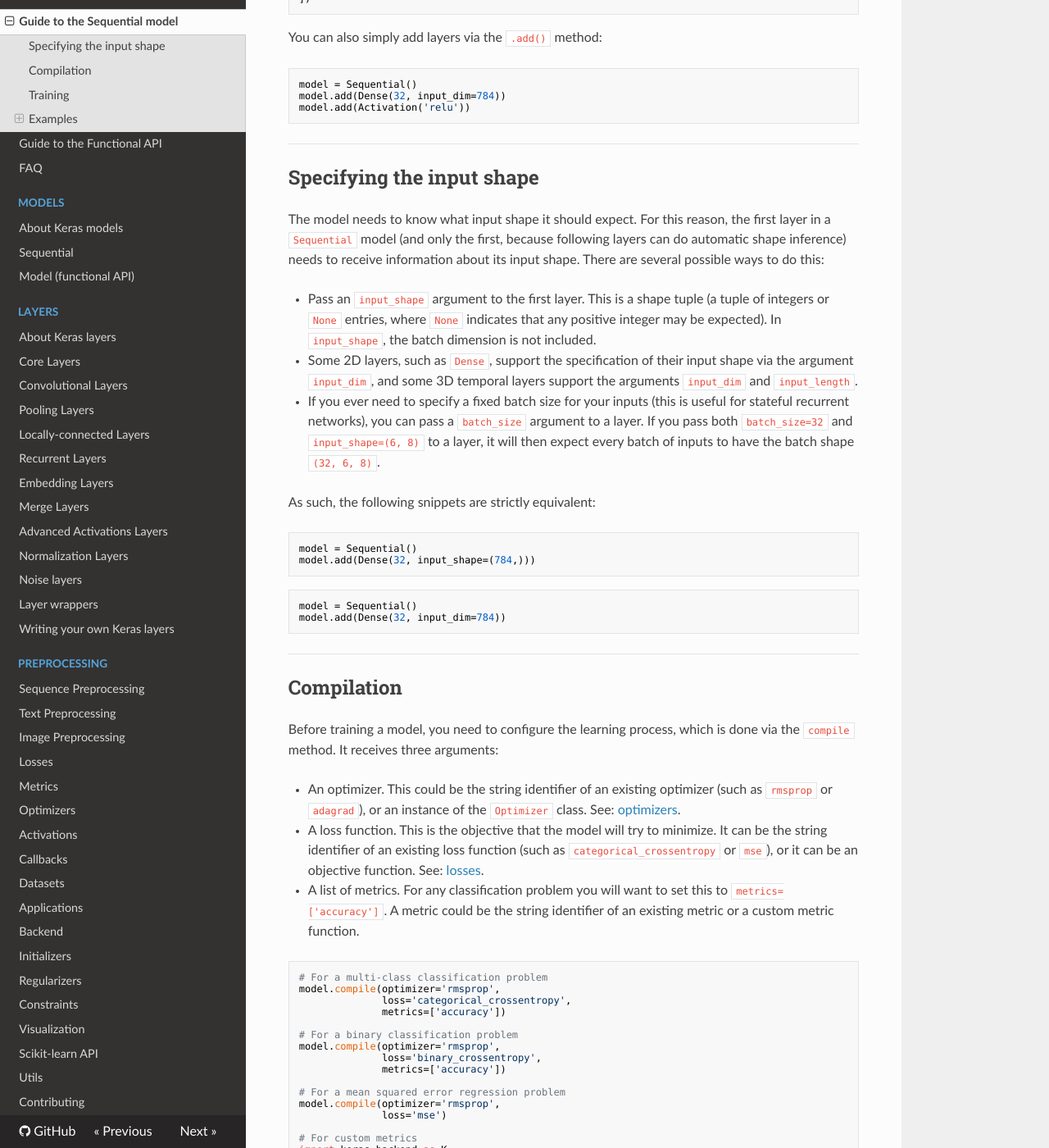
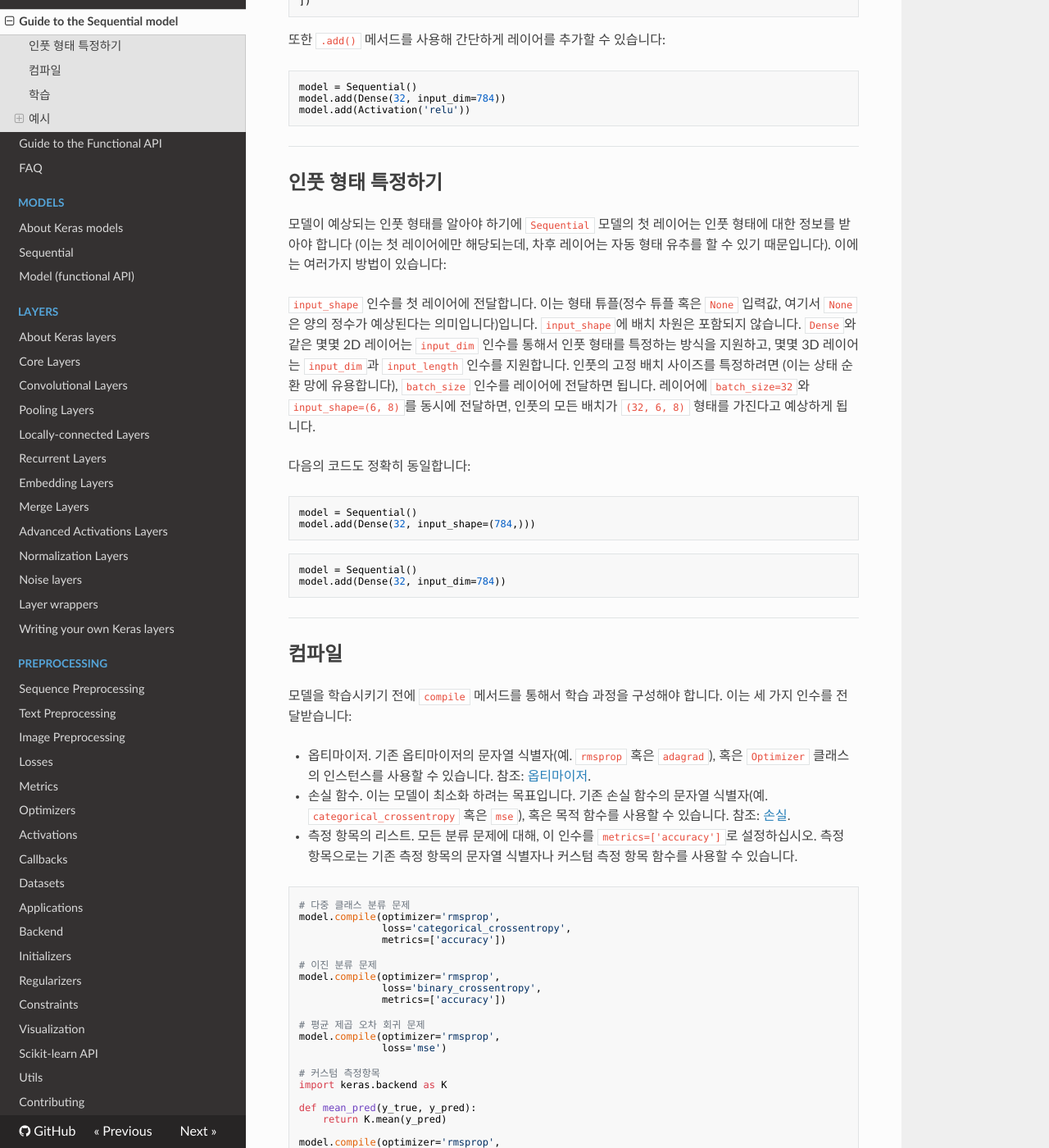
Before and after one commit to keras-team/keras-docs-ko, an MkDocs documentation site: the page built from sources/getting-started/sequential-model-guide.md, in a window 1280 px wide and 1400 px high, scrolled down 392 px. Shown: the whole window at 82% size. Built offline with MkDocs 1.6.1, drawn with Linux system fonts in a browser that asks for light colours; nearby versions of some CDN libraries; some of the changed text lies outside the part shown.

Commit message:
Update sequential-model-guide.md
getting-started/sequential-model-guide.md 번역 완료

````diff
--- a/sources/getting-started/sequential-model-guide.md
+++ b/sources/getting-started/sequential-model-guide.md
@@ -1,8 +1,8 @@
-# Getting started with the Keras Sequential model
+# 케라스 Sequential 모델 시작하기
 
-The `Sequential` model is a linear stack of layers.
+`Sequential` 모델은 레이어를 선형적으로 쌓은 더미입니다.
 
-You can create a `Sequential` model by passing a list of layer instances to the constructor:
+생성자에 레이어 인스턴스 리스트를 전달해서 `Sequential` 모델을 만들 수 있습니다:
 
 ```python
 from keras.models import Sequential
@@ -16,7 +16,7 @@ model = Sequential([
 ])
 ```
 
-You can also simply add layers via the `.add()` method:
+또한 `.add()` 메서드를 사용해 간단하게 레이어를 추가할 수 있습니다:
 
 ```python
 model = Sequential()
@@ -26,15 +26,15 @@ model.add(Activation('relu'))
 
 ----
 
-## Specifying the input shape
+## 인풋 형태 특정하기
 
-The model needs to know what input shape it should expect. For this reason, the first layer in a `Sequential` model (and only the first, because following layers can do automatic shape inference) needs to receive information about its input shape. There are several possible ways to do this:
+모델이 예상되는 인풋 형태를 알아야 하기에 `Sequential` 모델의 첫 레이어는 인풋 형태에 대한 정보를 받아야 합니다 (이는 첫 레이어에만 해당되는데, 차후 레이어는 자동 형태 유추를 할 수 있기 때문입니다). 이에는 여러가지 방법이 있습니다:
 
-- Pass an `input_shape` argument to the first layer. This is a shape tuple (a tuple of integers or `None` entries, where `None` indicates that any positive integer may be expected). In `input_shape`, the batch dimension is not included.
-- Some 2D layers, such as `Dense`, support the specification of their input shape via the argument `input_dim`, and some 3D temporal layers support the arguments `input_dim` and `input_length`.
-- If you ever need to specify a fixed batch size for your inputs (this is useful for stateful recurrent networks), you can pass a `batch_size` argument to a layer. If you pass both `batch_size=32` and `input_shape=(6, 8)` to a layer, it will then expect every batch of inputs to have the batch shape `(32, 6, 8)`.
+`input_shape` 인수를 첫 레이어에 전달합니다. 이는 형태 튜플(정수 튜플 혹은 `None` 입력값, 여기서 `None`은 양의 정수가 예상된다는 의미입니다)입니다. `input_shape`에 배치 차원은 포함되지 않습니다.
+`Dense`와 같은 몇몇 2D 레이어는 `input_dim` 인수를 통해서 인풋 형태를 특정하는 방식을 지원하고, 몇몇 3D 레이어는 `input_dim`과 `input_length` 인수를 지원합니다.
+인풋의 고정 배치 사이즈를 특정하려면 (이는 상태 순환 망에 유용합니다), `batch_size` 인수를 레이어에 전달하면 됩니다. 레이어에 `batch_size=32`와 `input_shape=(6, 8)`를 동시에 전달하면, 인풋의 모든 배치가 `(32, 6, 8)` 형태를 가진다고 예상하게 됩니다.
 
-As such, the following snippets are strictly equivalent:
+다음의 코드도 정확히 동일합니다:
 ```python
 model = Sequential()
 model.add(Dense(32, input_shape=(784,)))
@@ -46,30 +46,30 @@ model.add(Dense(32, input_dim=784))
 
 ----
 
-## Compilation
+## 컴파일
 
-Before training a model, you need to configure the learning process, which is done via the `compile` method. It receives three arguments:
+모델을 학습시키기 전에 `compile` 메서드를 통해서 학습 과정을 구성해야 합니다. 이는 세 가지 인수를 전달받습니다:
 
-- An optimizer. This could be the string identifier of an existing optimizer (such as `rmsprop` or `adagrad`), or an instance of the `Optimizer` class. See: [optimizers](/optimizers).
-- A loss function. This is the objective that the model will try to minimize. It can be the string identifier of an existing loss function (such as `categorical_crossentropy` or `mse`), or it can be an objective function. See: [losses](/losses).
-- A list of metrics. For any classification problem you will want to set this to `metrics=['accuracy']`. A metric could be the string identifier of an existing metric or a custom metric function.
+- 옵티마이저. 기존 옵티마이저의 문자열 식별자(예. `rmsprop` 혹은 `adagrad`), 혹은 `Optimizer` 클래스의 인스턴스를 사용할 수 있습니다. 참조: [옵티마이저](/optimizers).
+- 손실 함수. 이는 모델이 최소화 하려는 목표입니다. 기존 손실 함수의 문자열 식별자(예. `categorical_crossentropy` 혹은 `mse`), 혹은 목적 함수를 사용할 수 있습니다. 참조: [손실](/losses).
+- 측정 항목의 리스트. 모든 분류 문제에 대해, 이 인수를 `metrics=['accuracy']`로 설정하십시오. 측정 항목으로는 기존 측정 항목의 문자열 식별자나 커스텀 측정 항목 함수를 사용할 수 있습니다.
 
 ```python
-# For a multi-class classification problem
+# 다중 클래스 분류 문제
 model.compile(optimizer='rmsprop',
               loss='categorical_crossentropy',
               metrics=['accuracy'])
 
-# For a binary classification problem
+# 이진 분류 문제
 model.compile(optimizer='rmsprop',
               loss='binary_crossentropy',
               metrics=['accuracy'])
 
-# For a mean squared error regression problem
+# 평균 제곱 오차 회귀 문제
 model.compile(optimizer='rmsprop',
               loss='mse')
 
-# For custom metrics
+# 커스텀 측정항목
 import keras.backend as K
 
 def mean_pred(y_true, y_pred):
@@ -82,12 +82,12 @@ model.compile(optimizer='rmsprop',
 
 ----
 
-## Training
+## 학습
 
-Keras models are trained on Numpy arrays of input data and labels. For training a model, you will typically use the `fit` function. [Read its documentation here](/models/sequential).
+케라스 모델은 인풋 데이터와 라벨의 Numpy 배열에 대해서 학습됩니다. 보통 `fit` 함수를 사용하여 모델을 학습시킵니다. [여기서 관련 설명을 읽어보십시오](/models/sequential).
 
 ```python
-# For a single-input model with 2 classes (binary classification):
+# 2 클래스의 단일-인풋 모델 (이진 분류):
 
 model = Sequential()
 model.add(Dense(32, activation='relu', input_dim=100))
@@ -96,17 +96,17 @@ model.compile(optimizer='rmsprop',
               loss='binary_crossentropy',
               metrics=['accuracy'])
 
-# Generate dummy data
+# 임의의 데이터를 만듭니다
 import numpy as np
 data = np.random.random((1000, 100))
 labels = np.random.randint(2, size=(1000, 1))
 
-# Train the model, iterating on the data in batches of 32 samples
+# 데이터에 대해 32 샘플의 배치 단위로 반복하여 모델을 학습시킵니다
 model.fit(data, labels, epochs=10, batch_size=32)
 ```
 
 ```python
-# For a single-input model with 10 classes (categorical classification):
+# 10 클래스의 단일 인풋 모델 (범주형 분류):
 
 model = Sequential()
 model.add(Dense(32, activation='relu', input_dim=100))
@@ -115,37 +115,37 @@ model.compile(optimizer='rmsprop',
               loss='categorical_crossentropy',
               metrics=['accuracy'])
 
-# Generate dummy data
+# 임의의 데이터를 만듭니다
 import numpy as np
 data = np.random.random((1000, 100))
 labels = np.random.randint(10, size=(1000, 1))
 
-# Convert labels to categorical one-hot encoding
+# 라벨을 범주형 원-핫 인코딩으로 변환합니다
 one_hot_labels = keras.utils.to_categorical(labels, num_classes=10)
 
-# Train the model, iterating on the data in batches of 32 samples
+# 데이터에 대해 32 샘플의 배치 단위로 반복하여 모델을 학습시킵니다
 model.fit(data, one_hot_labels, epochs=10, batch_size=32)
 ```
 
 ----
 
 
-## Examples
+## 예시
 
-Here are a few examples to get you started!
+시작하려면 다음의 예시를 참고하세요!
 
-In the [examples folder](https://github.com/keras-team/keras/tree/master/examples), you will also find example models for real datasets:
+[예시 폴더](https://github.com/keras-team/keras/tree/master/examples)에서도 실제 데이터셋에 대한 예시 모델을 확인할 수 있습니다:
 
-- CIFAR10 small images classification: Convolutional Neural Network (CNN) with realtime data augmentation
-- IMDB movie review sentiment classification: LSTM over sequences of words
-- Reuters newswires topic classification: Multilayer Perceptron (MLP)
-- MNIST handwritten digits classification: MLP & CNN
-- Character-level text generation with LSTM
+- CIFAR10 소형 이미지 분류: 실시간 데이터 증강을 사용한 컨볼루션 신경망(CNN)
+- IMDB 영화 리뷰 감정 분석: 단어 시퀀스에 대한 장단기 메모리
+- 로이터 뉴스 토픽 분류: 다층 퍼셉트론(MLP)
+- MNIST 손글씨 숫자 분류: MLP & CNN
+- 장단기 메모리를 이용한 부호 수준 텍스트 생성
 
-...and more.
+...그 외 다수.
 
 
-### Multilayer Perceptron (MLP) for multi-class softmax classification:
+### 다중 클래스 다층 퍼셉트론 (MLP) 소프트맥스 분류:
 
 ```python
 import keras
@@ -153,7 +153,7 @@ from keras.models import Sequential
 from keras.layers import Dense, Dropout, Activation
 from keras.optimizers import SGD
 
-# Generate dummy data
+# 임의의 데이터를 만듭니다
 import numpy as np
 x_train = np.random.random((1000, 20))
 y_train = keras.utils.to_categorical(np.random.randint(10, size=(1000, 1)), num_classes=10)
@@ -161,9 +161,9 @@ x_test = np.random.random((100, 20))
 y_test = keras.utils.to_categorical(np.random.randint(10, size=(100, 1)), num_classes=10)
 
 model = Sequential()
-# Dense(64) is a fully-connected layer with 64 hidden units.
-# in the first layer, you must specify the expected input data shape:
-# here, 20-dimensional vectors.
+# Dense(64)는 64개의 은닉 유닛으로 구성된 완전 연결 레이어입니다.
+# 첫 레이어에는, 예상되는 인풋 데이터 형태를 특정해야 합니다.
+# 다음은 20 차원 벡터입니다.
 model.add(Dense(64, activation='relu', input_dim=20))
 model.add(Dropout(0.5))
 model.add(Dense(64, activation='relu'))
@@ -182,14 +182,14 @@ score = model.evaluate(x_test, y_test, batch_size=128)
 ```
 
 
-### MLP for binary classification:
+### 다층 퍼셉트론 이진 분류:
 
 ```python
 import numpy as np
 from keras.models import Sequential
 from keras.layers import Dense, Dropout
 
-# Generate dummy data
+# 임의의 데이터를 만듭니다
 x_train = np.random.random((1000, 20))
 y_train = np.random.randint(2, size=(1000, 1))
 x_test = np.random.random((100, 20))
@@ -213,7 +213,7 @@ score = model.evaluate(x_test, y_test, batch_size=128)
 ```
 
 
-### VGG-like convnet:
+### VGG와 유사한 convent:
 
 ```python
 import numpy as np
@@ -223,15 +223,15 @@ from keras.layers import Dense, Dropout, Flatten
 from keras.layers import Conv2D, MaxPooling2D
 from keras.optimizers import SGD
 
-# Generate dummy data
+# 임의의 데이터를 만듭니다
 x_train = np.random.random((100, 100, 100, 3))
 y_train = keras.utils.to_categorical(np.random.randint(10, size=(100, 1)), num_classes=10)
 x_test = np.random.random((20, 100, 100, 3))
 y_test = keras.utils.to_categorical(np.random.randint(10, size=(20, 1)), num_classes=10)
 
 model = Sequential()
-# input: 100x100 images with 3 channels -> (100, 100, 3) tensors.
-# this applies 32 convolution filters of size 3x3 each.
+# 인풋: 3채널의 100x100 이미지-> (100, 100, 3) 텐서
+# 이는 각 3x3 크기의 컨볼루션 필터 32개를 적용합니다
 model.add(Conv2D(32, (3, 3), activation='relu', input_shape=(100, 100, 3)))
 model.add(Conv2D(32, (3, 3), activation='relu'))
 model.add(MaxPooling2D(pool_size=(2, 2)))
@@ -255,7 +255,7 @@ score = model.evaluate(x_test, y_test, batch_size=32)
 ```
 
 
-### Sequence classification with LSTM:
+### 장단기 메모리를 이용한 시퀀스 분류:
 
 ```python
 from keras.models import Sequential
@@ -279,7 +279,7 @@ model.fit(x_train, y_train, batch_size=16, epochs=10)
 score = model.evaluate(x_test, y_test, batch_size=16)
 ```
 
-### Sequence classification with 1D convolutions:
+### 1D 컨볼루션을 이용한 시퀀스 분류:
 
 ```python
 from keras.models import Sequential
@@ -307,14 +307,14 @@ model.fit(x_train, y_train, batch_size=16, epochs=10)
 score = model.evaluate(x_test, y_test, batch_size=16)
 ```
 
-### Stacked LSTM for sequence classification
+### 다층 장단기 메모리를 이용한 시퀀스 분류
 
-In this model, we stack 3 LSTM layers on top of each other,
-making the model capable of learning higher-level temporal representations.
+이 모델은 3개의 장단기 메모리를 쌓아서
+고수준의 시간적 표현을 배울 수 있도록 합니다.
 
-The first two LSTMs return their full output sequences, but the last one only returns
-the last step in its output sequence, thus dropping the temporal dimension
-(i.e. converting the input sequence into a single vector).
+처음 두 개의 장단기 메모리는 완전한 아웃풋 시퀀스를 반환하지만, 마지막은
+아웃풋 시퀀스의 마지막 스텝만 반환하여 시간적 차원을 제거합니다
+(다시 말해, 인풋 시퀀스를 단일 벡터로 전환합니다).
 
 <img src="https://keras.io/img/regular_stacked_lstm.png" alt="stacked LSTM" style="width: 300px;"/>
 
@@ -327,23 +327,23 @@ data_dim = 16
 timesteps = 8
 num_classes = 10
 
-# expected input data shape: (batch_size, timesteps, data_dim)
+# 예상되는 인풋 데이터 형태: (batch_size, timesteps, data_dim)
 model = Sequential()
 model.add(LSTM(32, return_sequences=True,
-               input_shape=(timesteps, data_dim)))  # returns a sequence of vectors of dimension 32
-model.add(LSTM(32, return_sequences=True))  # returns a sequence of vectors of dimension 32
-model.add(LSTM(32))  # return a single vector of dimension 32
+               input_shape=(timesteps, data_dim)))  # 32 차원 벡터의 시퀀스를 반환합니다
+model.add(LSTM(32, return_sequences=True))  # 32 차원 벡터의 시퀀스를 반환합니다
+model.add(LSTM(32))  # 32 차원의 단일 벡터를 반환합니다
 model.add(Dense(10, activation='softmax'))
 
 model.compile(loss='categorical_crossentropy',
               optimizer='rmsprop',
               metrics=['accuracy'])
 
-# Generate dummy training data
+# 임의의 학습 데이터를 만듭니다
 x_train = np.random.random((1000, timesteps, data_dim))
 y_train = np.random.random((1000, num_classes))
 
-# Generate dummy validation data
+# 임의의 검증 데이터를 만듭니다
 x_val = np.random.random((100, timesteps, data_dim))
 y_val = np.random.random((100, num_classes))
 
@@ -353,13 +353,13 @@ model.fit(x_train, y_train,
 ```
 
 
-### Same stacked LSTM model, rendered "stateful"
+### "상태형으로" 바꾼 동일한 다층 장단기 메모리
 
-A stateful recurrent model is one for which the internal states (memories) obtained after processing a batch
-of samples are reused as initial states for the samples of the next batch. This allows to process longer sequences
-while keeping computational complexity manageable.
+상태 순환 모델은 샘플 배치를 처리한 후 획득한 내적 상태 (메모리)를 다음
+배치의 샘플의 초기 상태로 재활용합니다. 이는 계산의 복잡성을 감당할 만한 수준으로
+유지해, 보다 긴 시퀀스를 처리할 수 있도록 해 줍니다.
 
-[You can read more about stateful RNNs in the FAQ.](/getting-started/faq/#how-can-i-use-stateful-rnns)
+[FAQ에서 상태 순환 신경망에 대해서 더 알아보십시오.](/getting-started/faq/#how-can-i-use-stateful-rnns)
 
 ```python
 from keras.models import Sequential
@@ -371,9 +371,9 @@ timesteps = 8
 num_classes = 10
 batch_size = 32
 
-# Expected input batch shape: (batch_size, timesteps, data_dim)
-# Note that we have to provide the full batch_input_shape since the network is stateful.
-# the sample of index i in batch k is the follow-up for the sample i in batch k-1.
+# 예상되는 인풋 배치 형태 (batch_size, timesteps, data_dim)
+# 네트워크가 상태형이므로 완전한 batch_input_shape을 제공해야 한다는 점을 참고하십시오.
+# 배치 k 내 색인 i의 샘플은 배치 k-1의 샘플 i의 후속 샘플입니다.
 model = Sequential()
 model.add(LSTM(32, return_sequences=True, stateful=True,
                batch_input_shape=(batch_size, timesteps, data_dim)))
@@ -385,11 +385,11 @@ model.compile(loss='categorical_crossentropy',
               optimizer='rmsprop',
               metrics=['accuracy'])
 
-# Generate dummy training data
+# 임의의 학습 데이터를 만듭니다.
 x_train = np.random.random((batch_size * 10, timesteps, data_dim))
 y_train = np.random.random((batch_size * 10, num_classes))
 
-# Generate dummy validation data
+# 임의의 검증 데이터를 만듭니다.
 x_val = np.random.random((batch_size * 3, timesteps, data_dim))
 y_val = np.random.random((batch_size * 3, num_classes))
 
````
